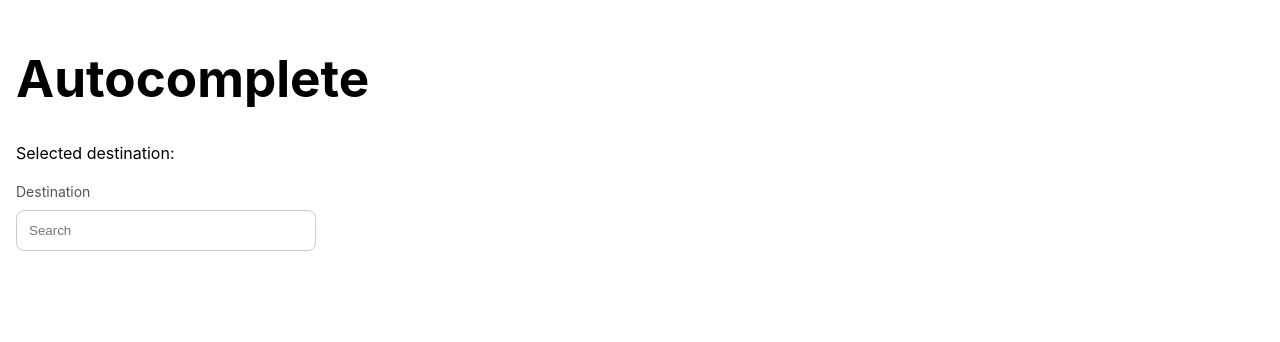
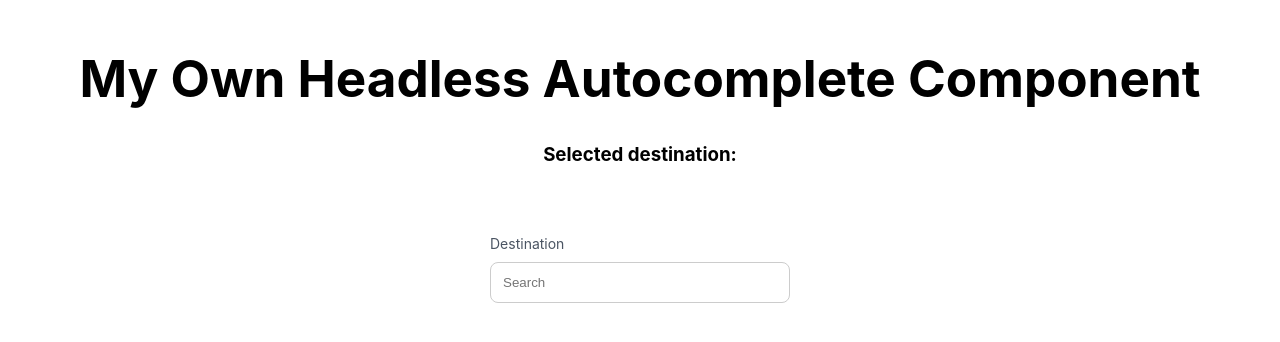
Before and after one commit to younessbennaj/autocomplete, a React (Vite) app: page / in a window 1280 px wide. Shown: the top 342 px of the page. Built offline with nearby package versions, Linux system fonts and the light colour scheme.

Commit message:
feat: Improve Autocomplete doc component styling

```diff
--- a/src/App.module.css
+++ b/src/App.module.css
@@ -1,3 +1,19 @@
+.App {
+  display: flex;
+  align-items: center;
+  height: 100vh;
+  flex-direction: column;
+
+  h1 {
+    text-align: center;
+    margin-bottom: 1rem;
+  }
+
+  h3 {
+    margin-bottom: 4rem;
+  }
+}
+
 .wrapper {
   position: relative;
   display: flex;
--- a/src/App.tsx
+++ b/src/App.tsx
@@ -49,9 +49,19 @@ function App() {
         });
 
   return (
-    <>
-      <h1>Autocomplete</h1>
-      <p>Selected destination: {selectedDestination?.name}</p>
+    <div className={styles.App}>
+      <h1>My Own Headless Autocomplete Component</h1>
+      <h3>
+        Selected destination:{" "}
+        <span
+          style={{
+            color: "#3b82f6",
+          }}
+        >
+          {selectedDestination?.name}
+        </span>
+      </h3>
+
       <div
         style={{
           width: "300px",
@@ -92,7 +102,7 @@ function App() {
           </AutocompleteOptions>
         </Autocomplete>
       </div>
-    </>
+    </div>
   );
 }
 
--- a/src/components/AutocompleteOption/index.tsx
+++ b/src/components/AutocompleteOption/index.tsx
@@ -49,6 +49,7 @@ export function AutocompleteOption({
         }
       }}
       aria-selected={index === activeIndex ? true : false}
+      id={`option-${index}`}
       role="option"
       ref={ref}
     >
```
